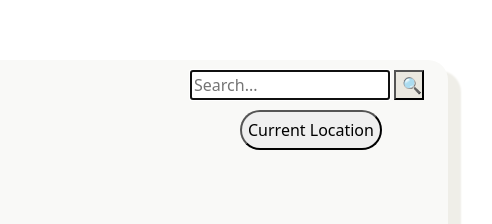
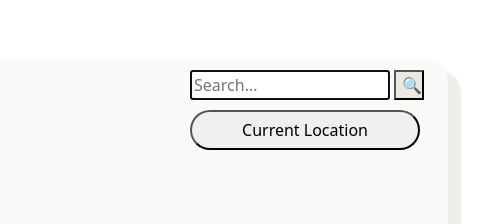
Before and after one commit to brewhi/weather-wireframe.html, a plain HTML site: page index.html in a window 1280 px wide. Shown: the top 224 px of the page, 492-984 px from the left. Drawn offline with nearby package versions, Linux system fonts and the light colour scheme.

Commit message:
current location button width

```diff
--- a/src/index.css
+++ b/src/index.css
@@ -34,7 +34,8 @@ form input {
 #current-location-button {
   height: 40px;
   border-radius: 20px;
-  margin-left: 380px;
+  margin-left: 330px;
+  width: 230px;
 }
 .today {
   padding: 5px;
```
